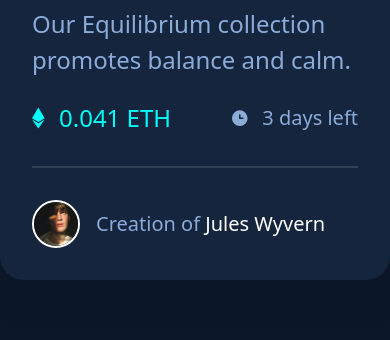
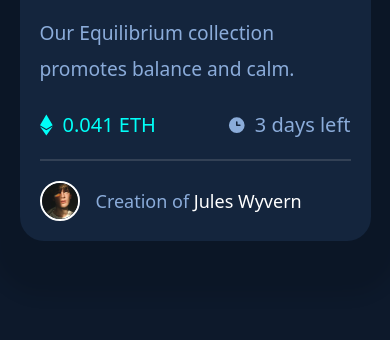
Before and after one commit to amittam104/NFT-card, a website: page src/index.html in a window 390 px wide. Shown: the part 504-844 px from the top of the page. Drawn offline with Linux system fonts and the light colour scheme.

Commit message:
NFT card

```diff
--- a/src/index.html
+++ b/src/index.html
@@ -15,7 +15,7 @@
   <body class="bg-[#0d192b] h-screen flex flex-col items-center justify-center">
     <div>
       <div
-        class="lg:max-w-[30rem] max-w-[30rem] bg-[#14253d] text-white p-8 flex flex-col gap-8 rounded-3xl shadow-[0_25px_15px_30px_rgba(0,0,0,0.1)]"
+        class="sm:max-w-[30rem] max-w-[90%] mx-auto bg-[#14253d] text-white p-5 flex flex-col gap-8 rounded-3xl shadow-[0_25px_15px_30px_rgba(0,0,0,0.1)]"
       >
         <div class="group rounded-3xl relative cursor-pointer">
           <div class="relative">
@@ -47,16 +47,18 @@
         </div>
         <div>
           <h1
-            class="text-3xl font-bold mb-6 hover:text-[#00FFF8] cursor-pointer"
+            class="sm:text-3xl text-2xl font-bold mb-6 hover:text-[#00FFF8] cursor-pointer"
           >
             Equilibrium #3429
           </h1>
-          <p class="text-2xl font-light mb-6 text-[#8bacda] leading-9">
+          <p
+            class="sm:text-2xl text-[1.2rem] font-light mb-6 text-[#8bacda] leading-9"
+          >
             Our Equilibrium collection promotes balance and calm.
           </p>
-          <div class="pb-8 border-solid border-b-2 border-slate-700">
+          <div class="pb-5 sm:pb-8 border-solid border-b-2 border-slate-700">
             <div class="flex items-center justify-between">
-              <div class="flex items-center gap-3">
+              <div class="flex items-center sm:gap-3 gap-2">
                 <svg
                   width="15"
                   height="22"
@@ -68,9 +70,11 @@
                     fill="#00FFF8"
                   />
                 </svg>
-                <p class="text-[#00FFF8] text-2xl font-medium">0.041 ETH</p>
+                <p class="text-[#00FFF8] sm:text-2xl text-xl font-medium">
+                  0.041 ETH
+                </p>
               </div>
-              <div class="flex items-center gap-3">
+              <div class="flex items-center sm:gap-3 gap-2">
                 <svg
                   width="20"
                   height="20"
@@ -86,13 +90,13 @@
               </div>
             </div>
           </div>
-          <div class="flex items-center gap-4 pt-8">
+          <div class="flex items-center gap-4 pt-5 sm:pt-8">
             <img
-              class="w-12 h-12 border-solid border-2 border-white rounded-full"
+              class="sm:w-12 sm:h-12 w-10 h-10 border-solid border-2 border-white rounded-full"
               src="./images/image-avatar.png"
               alt="profile image"
             />
-            <p class="text-[#8bacda] text-xl font-normal">
+            <p class="text-[#8bacda] sm:text-xl text-lg font-normal">
               Creation of
               <span class="text-white hover:text-[#00FFF8] cursor-pointer"
                 >Jules Wyvern</span
```
Also changed, not shown: src/output.css.
